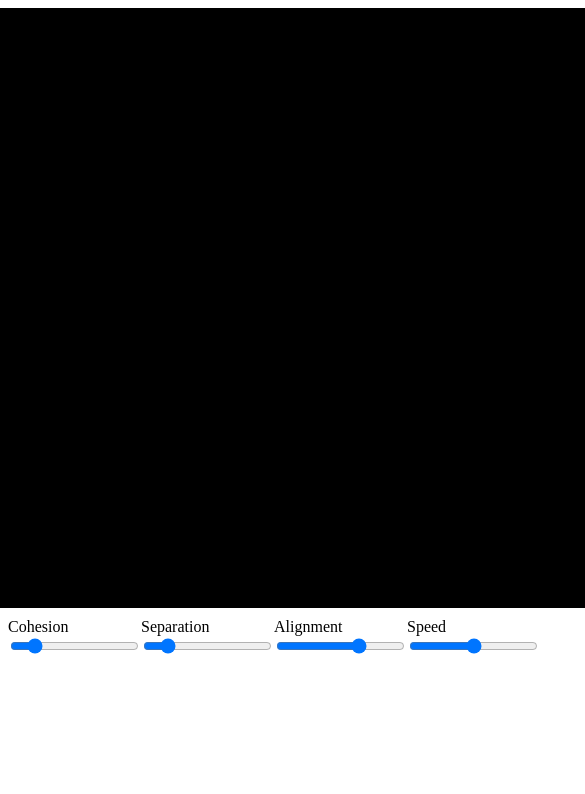
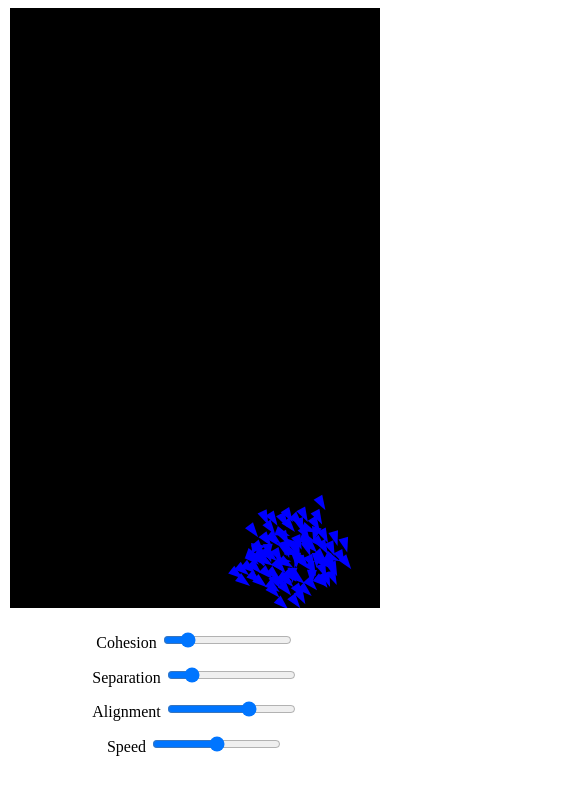
Before and after one commit to azaismarc/boids-ts, a website built with Vite: page index.html in a window 390 px wide. Shown: the top 794 px of the page, 585 px wide, since content can reach past the window. Built offline with nearby package versions, Linux system fonts and the light colour scheme.

Commit message:
responsive

```diff
--- a/src/main.ts
+++ b/src/main.ts
@@ -13,7 +13,7 @@ const param: Param = {
 const background_color = 'black';
 
 const height = 600;
-const width = 1300;
+const width = innerWidth > 1300 ? 1300 : innerWidth - 20;
 
 const canvas = document.getElementById('canvas') as HTMLCanvasElement;
 canvas.height = height;
--- a/src/style.css
+++ b/src/style.css
@@ -9,4 +9,11 @@ form {
   flex-direction: row;
   justify-content: space-evenly;
   margin-top: 10px;
+
+  @media screen and (max-width: 600px) {
+    flex-direction: column;
+    flex-wrap: wrap;
+    align-items: center;
+    height: 150px;
+  }
 }
```
